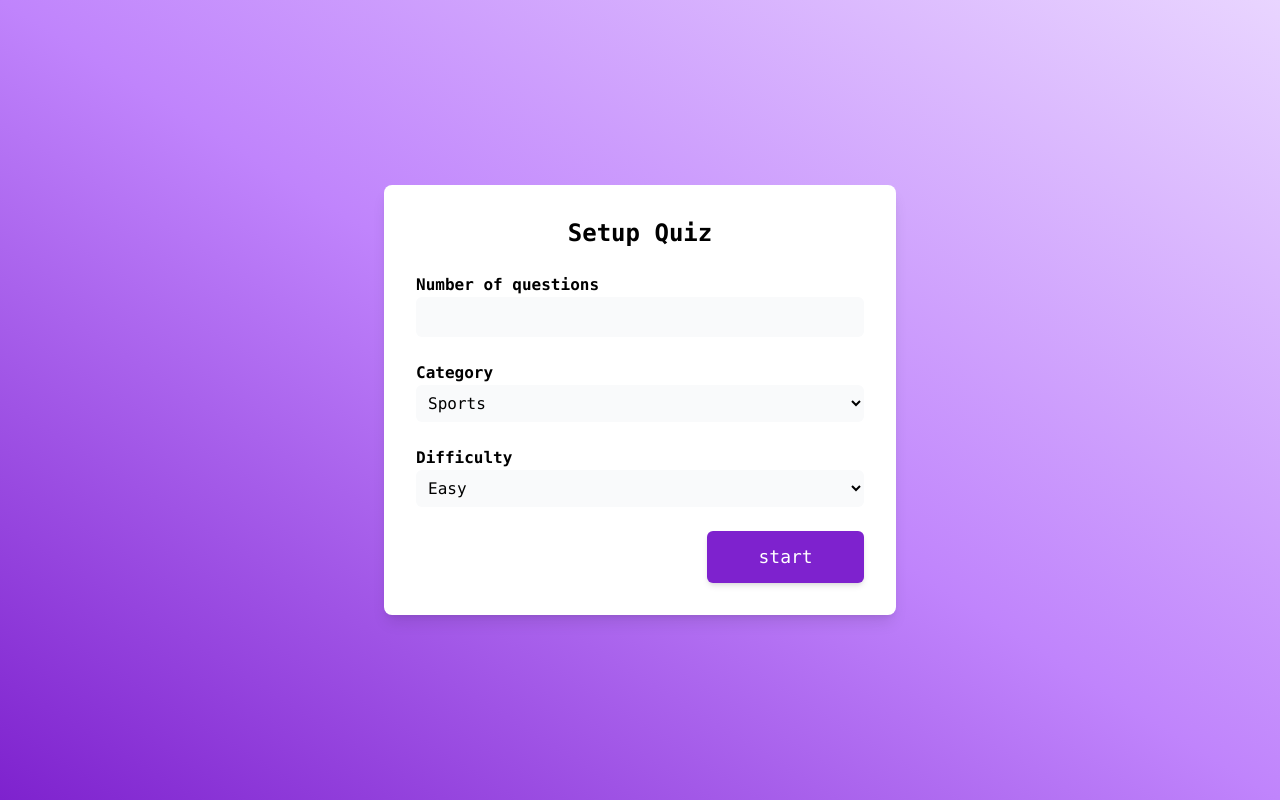
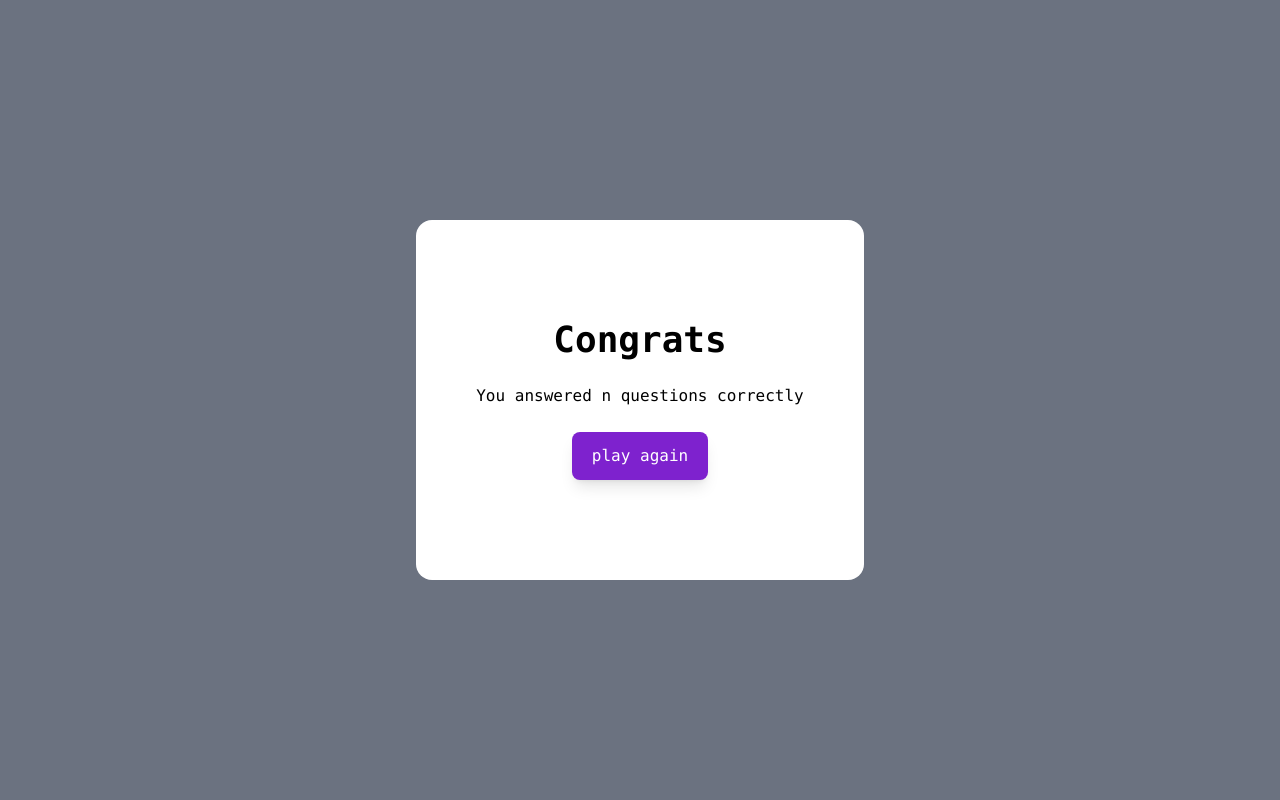
Before and after one commit to Opeyemi-Omotayo/Trivia-Quiz-App, a React (Create React App) app: page / in a window 1280 px wide. Built offline with nearby package versions, Linux system fonts and the light colour scheme.

Commit message:
feat: designed and adjusted modal element

```diff
--- a/package.json
+++ b/package.json
@@ -10,6 +10,7 @@
     "@types/node": "^16.18.48",
     "@types/react": "^18.2.21",
     "@types/react-dom": "^18.2.7",
+    "gsap": "^3.12.2",
     "react": "^18.2.0",
     "react-dom": "^18.2.0",
     "react-scripts": "5.0.1",
--- a/src/App.tsx
+++ b/src/App.tsx
@@ -1,9 +1,11 @@
 import React from 'react';
 import Form from './components/form/Form';
+import Result from './components/result/Result';
 
 function App() {
   return (
-    <Form />
+    //<Form />
+    <Result />
   );
 }
 
--- a/src/components/modal/Modal.tsx
+++ b/src/components/modal/Modal.tsx
@@ -1,15 +1,87 @@
 import React from "react";
+import { gsap } from "gsap";
 
-const Modal = () => {
+type Modaltype = {
+  children: React.ReactNode;
+  open: boolean;
+  onClose?: () => void;
+  className?: string;
+};
+
+const Modal = React.forwardRef(
+  (
+    { children, open, onClose, className }: Modaltype,
+    ref: React.ForwardedRef<HTMLDivElement>,
+  ) => {
+    const modalRef = React.useRef<HTMLDivElement>(null);
+    const animateOpen = () => {
+      gsap.to(modalRef.current, {
+        duration: 0.3,
+        scale: 1,
+        opacity: 1,
+      });
+    };
+    const animateClose = () => {
+      gsap.to(modalRef.current, {
+        duration: 0.3,
+        scale: 0,
+        opacity: 0,
+        onComplete: onClose,
+      });
+    };
+
+    React.useEffect(() => {
+      if (typeof window !== "undefined") {
+        gsap.set(modalRef.current, { scale: 0, opacity: 0 });
+        if (open) {
+          animateOpen();
+        } else {
+          animateClose();
+        }
+      }
+    }, [open]);
+    return (
+      <>
+        <div
+          ref={ref}
+          onClick={onClose && animateClose}
+          className={`modal-content  !mt-0 !mx-0 !mb-0 backdrop-blur-sm bg-[#0000000F] z-50  m-0 h-screen w-screen fixed top-0 left-0 ${
+            open
+              ? "flex"
+              : "transform scale-0 transition-transform duration-300 ease-out animation-fade-in"
+          } ${className}`}
+        >
+          <div
+            ref={modalRef}
+            className="flex items-center justify-center w-screen h-screen modal-content"
+          >
+            {children}
+          </div>
+        </div>
+      </>
+    );
+  },
+);
+
+Modal.displayName = "Modal";
+
+export default Modal;
+
+export const ModalContent = ({
+  children,
+  className,
+}: {
+  children: React.ReactNode;
+  className?: string;
+}) => {
   return (
-      <div >
-        <h2>congrats</h2>
-        <p>You answered 5 questions correctly</p>
-        <button>
-          play again
-        </button>
-      </div>
+    <div
+      className={` rounded-2xl scroll-smooth ${className}`}
+      onClick={(event) => {
+        event.stopPropagation();
+      }}
+    >
+      {children}
+    </div>
   );
 };
-
-export default Modal;
--- /dev/null
+++ b/src/components/result/Result.tsx
@@ -0,0 +1,25 @@
+import React, { useState } from "react";
+import Modal, { ModalContent } from "../modal/Modal";
+
+const Result = () => {
+  const [modal, setModal] = useState(true);
+  return (
+    <Modal
+      open={modal}
+      onClose={() => setModal(false)}
+      className="bg-gray-500 "
+    >
+      <ModalContent className="mx-3 font-mono p-5 md:p-0 rounded-2xl flex flex-col justify-center items-center bg-white w-[35%] h-[45vh]">
+        <h2 className="text-4xl font-semibold text-center pb-6">Congrats</h2>
+        <p>You answered n questions correctly</p>
+        <div className="flex items-center justify-center">
+          <button className="py-3 px-5 mt-6 text-white bg-purple-700 rounded-lg shadow-lg">
+            play again
+          </button>
+        </div>
+      </ModalContent>
+    </Modal>
+  );
+};
+
+export default Result;
```
Also changed, not shown: 1 other file (tests, documents, lock files or other folders).
